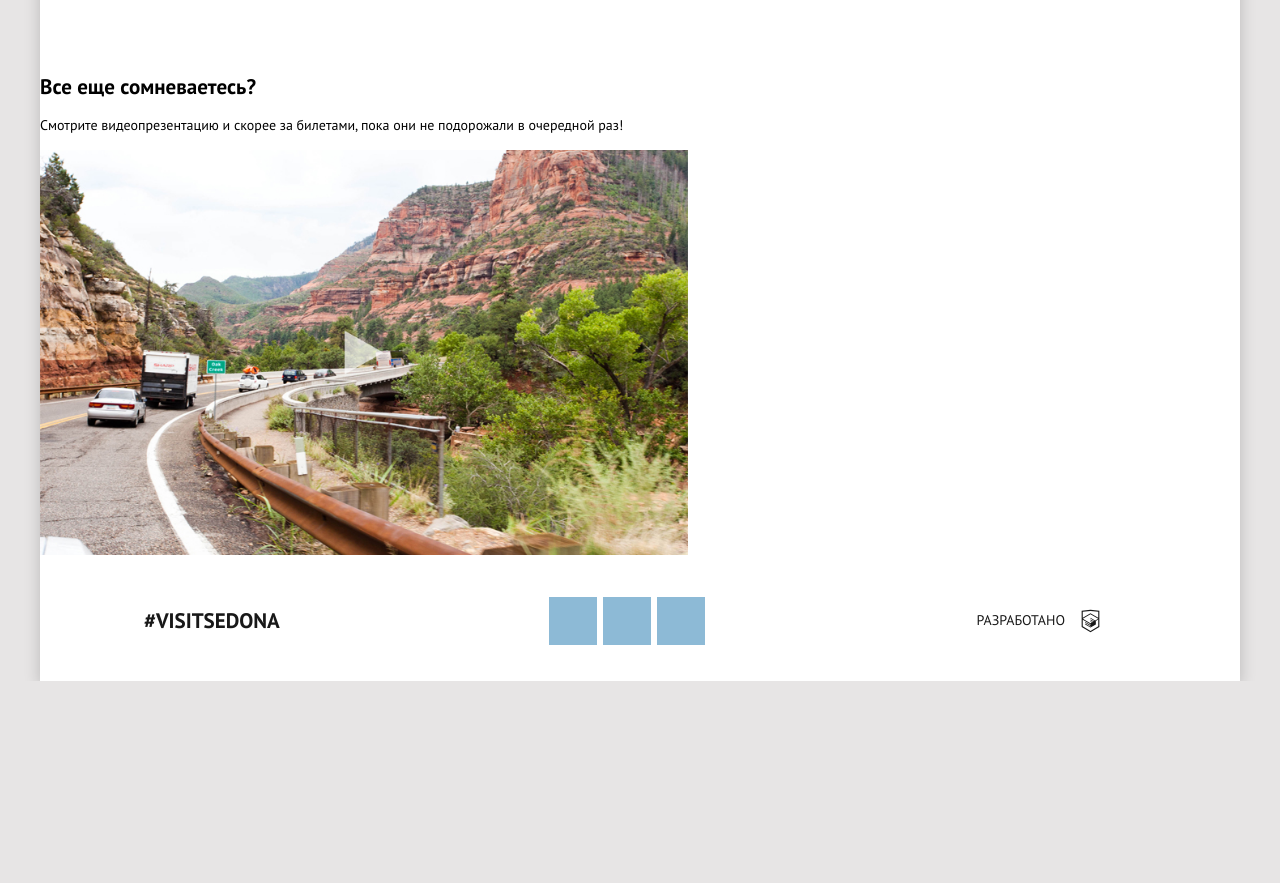
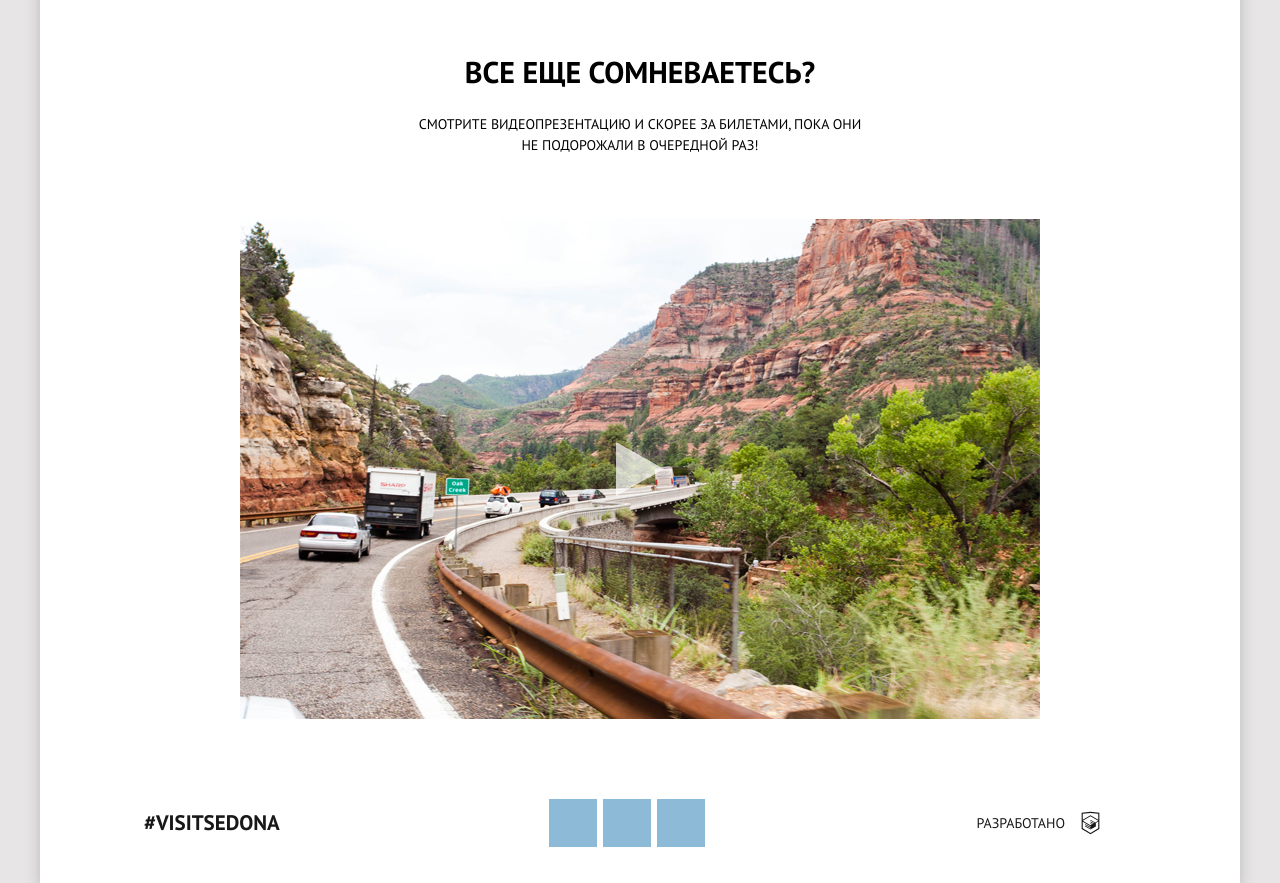
Before and after one commit to htmlacademy-adaptive/2043509-sedona-27, a website: page source/catalog.html in a window 1280 px wide. Shown: the part 1362-2245 px from the top of the page. Before the commit the page ends 2043 px from the top, so only its background shows below. Drawn offline with nearby package versions, Linux system fonts and the light colour scheme; files that its build step writes are made by us from their sources; files whose address does not match are found by name.

Commit message:
Добавляет секцию видео для всех вьюпортов страницы каталога

```diff
--- a/source/catalog.html
+++ b/source/catalog.html
@@ -139,7 +139,10 @@
       <h2 class="presentation__title">Все еще сомневаетесь?</h2>
       <p class="presentation__subtitle">Смотрите видеопрезентацию и скорее за билетами, пока они
         не подорожали в очередной раз!</p>
-      <video poster="img/content-images/video.jpg" width="648"></video>
+      <div class="presentation__video-wrapper">
+        <video class="presentation__video" width="280" height="177"></video>
+        <button class="presentation__play-video-button" type="button" aria-label="Воспроизвести видео."></button>
+      </div>
     </section>
   </main>
   <footer class="main-footer">
--- a/source/sass/blocks/photos.scss
+++ b/source/sass/blocks/photos.scss
@@ -4,6 +4,15 @@
   display: flex;
   flex-direction: column;
   align-items: center;
+  padding-bottom: 17px;
+
+  @include bootstrap.tablet {
+    padding-bottom: 58px;
+  }
+
+  @include bootstrap.desktop {
+    padding-bottom: 62px;
+  }
 }
 
 .photos__heading {
@@ -51,7 +60,7 @@
 }
 
 .photos__list {
-  margin: 0 0 17px;
+  margin: 0;
   padding: 0;
   list-style-type: none;
   display: flex;
@@ -61,11 +70,6 @@
     display: grid;
     width: 100%;
     grid-template-columns: repeat(auto-fit, minmax(324px, 1fr));
-    margin-bottom: 58px;
-  }
-
-  @include bootstrap.desktop {
-    margin-bottom: 62px;
   }
 }
 
--- /dev/null
+++ b/source/sass/blocks/presentation.scss
@@ -0,0 +1,89 @@
+@use "../global/bootstrap.scss";
+
+.presentation {
+  display: flex;
+  flex-direction: column;
+  align-items: center;
+  padding: 0 17px;
+
+  @include bootstrap.tablet {
+    padding: 0;
+  }
+
+  @include bootstrap.desktop {
+    padding-bottom: 44px;
+  }
+}
+
+.presentation__title {
+  font-size: 18px;
+  line-height: 26px;
+  font-weight: 700;
+  color: #000000;
+  text-transform: uppercase;
+  margin: 0 0 29px 0;
+  max-width: 280px;
+  text-align: center;
+
+  @include bootstrap.tablet {
+    font-size: 30px;
+    max-width: 446px;
+  }
+}
+
+.presentation__subtitle {
+  color: #000000;
+  text-transform: uppercase;
+  margin: 0 0 38px 0;
+  max-width: 270px;
+  text-align: center;
+
+  @include bootstrap.tablet {
+    margin-bottom: 65px;
+    max-width: 446px;
+  }
+
+  @include bootstrap.desktop {
+    margin-bottom: 63px;
+  }
+}
+
+.presentation__video-wrapper {
+  position: relative;
+  display: flex;
+}
+
+.presentation__video {
+  background-image: url("../../img/decoration-images/video-preview.jpg");
+  background-repeat: no-repeat;
+  background-position: center;
+  background-size: cover;
+
+  @include bootstrap.tablet {
+    width: 648px;
+    height: 500px;
+  }
+
+  @include bootstrap.desktop {
+    width: 800px;
+  }
+}
+
+.presentation__play-video-button {
+  width: 48px;
+  height: 54px;
+  display: flex;
+  position: absolute;
+  top: 50%;
+  left: 50%;
+  transform: translate(-50%, -50%);
+  padding: 0;
+  border: none;
+  cursor: pointer;
+  background-image: url("../../img/decoration-images/play-video-icon.png");
+  background-repeat: no-repeat;
+  background-position: center;
+  background-size: cover;
+  background-color: transparent;
+  z-index: 2;
+}
--- a/source/sass/style.scss
+++ b/source/sass/style.scss
@@ -25,3 +25,4 @@
 @use "./blocks/feedback-form-control.scss";
 @use "./blocks/photos.scss";
 @use "./blocks/photo-card.scss";
+@use "./blocks/presentation.scss";
```
Also changed, not shown: source/img/content-images/video.jpg (deleted), source/img/decoration-images/play-video-icon.png (added), source/img/decoration-images/video-preview.jpg (added).
